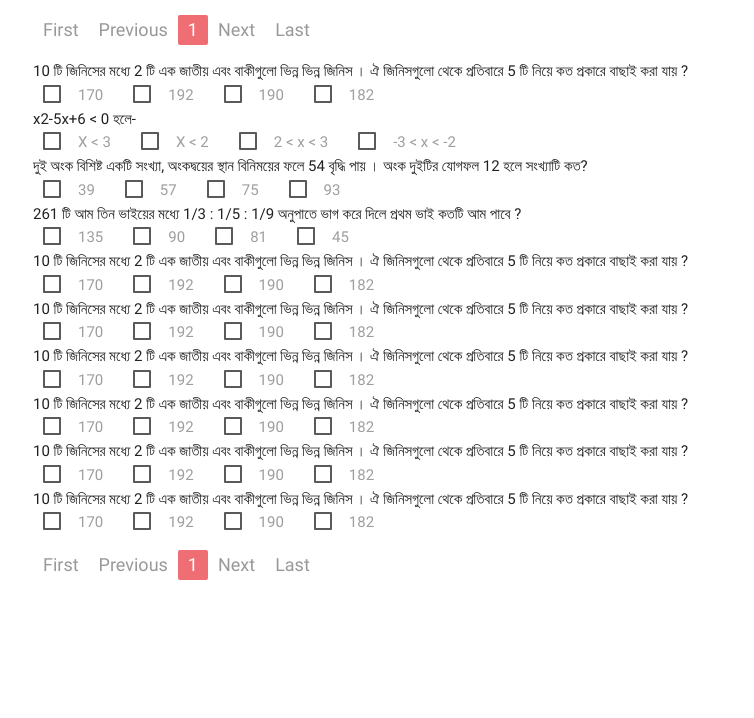
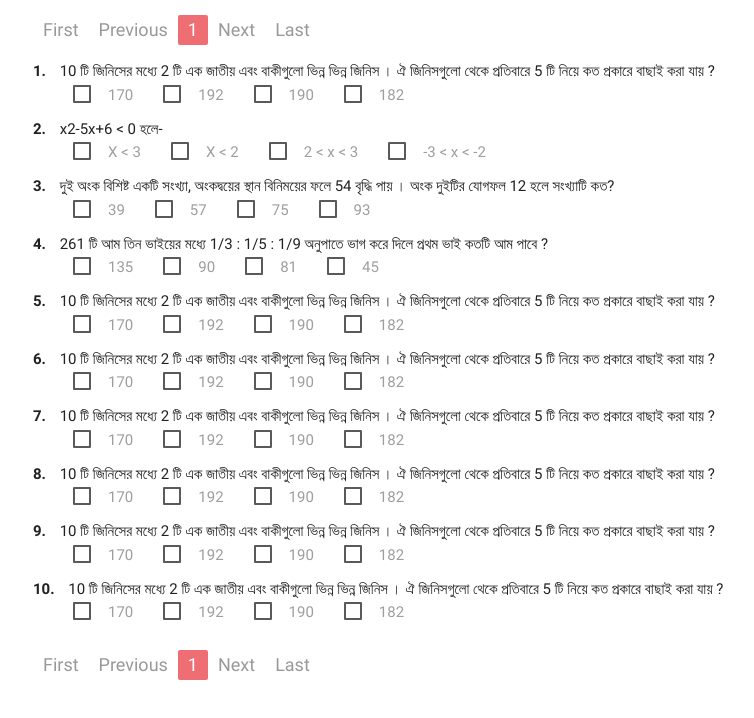
Before and after one commit to nazmul-pro/842, an Angular app: page /live/1/1 in a window 1280 px wide. Shown: the top 718 px of the page, without its empty margins (159-913 px from the left). Built offline with nearby package versions, Linux system fonts and the light colour scheme.

Commit message:
working on le

```diff
--- a/src/app/live/live.component.html
+++ b/src/app/live/live.component.html
@@ -20,9 +20,9 @@
           </ul>
         <form action="#">
           <!-- items being paged -->
-          <div *ngFor="let item of pagedItems; let i = index">
-            <div>{{item.question}}</div>
-              <div>
+          <div *ngFor="let item of pagedItems; let i = index" class="pb-10">
+            <div><b class="mr-10">{{i+1}}.</b> {{item.question}}</div>
+              <div class="pl-30">
                 <span class="pr-20 pl-10 pt-10">
                     <input type="checkbox" id="{{i+'A'}}" (click)="checkOption(item.EFT_ID, item.opA)"/>
                     <label for="{{i+'A'}}">{{item.opA}}</label>
```
